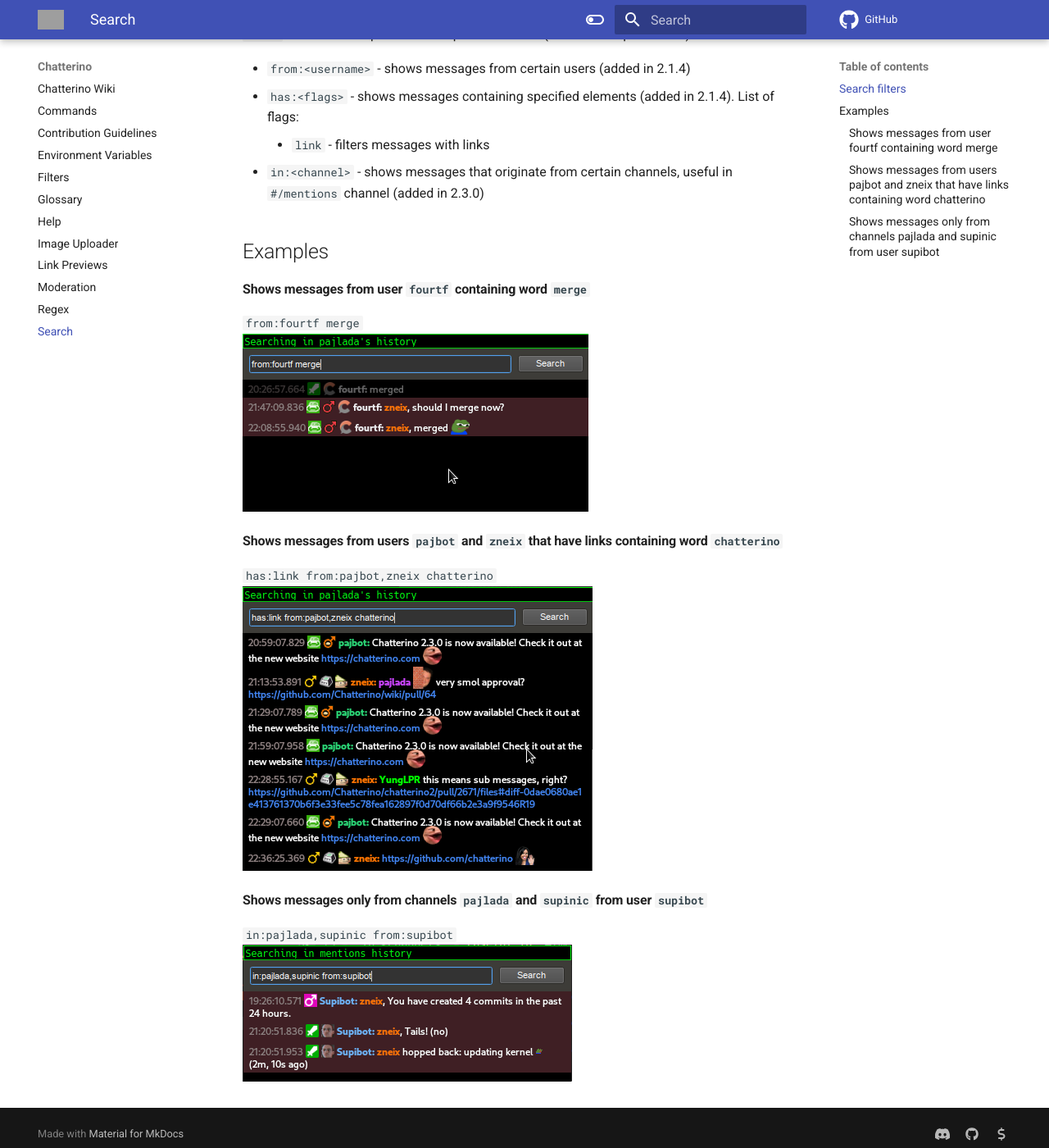
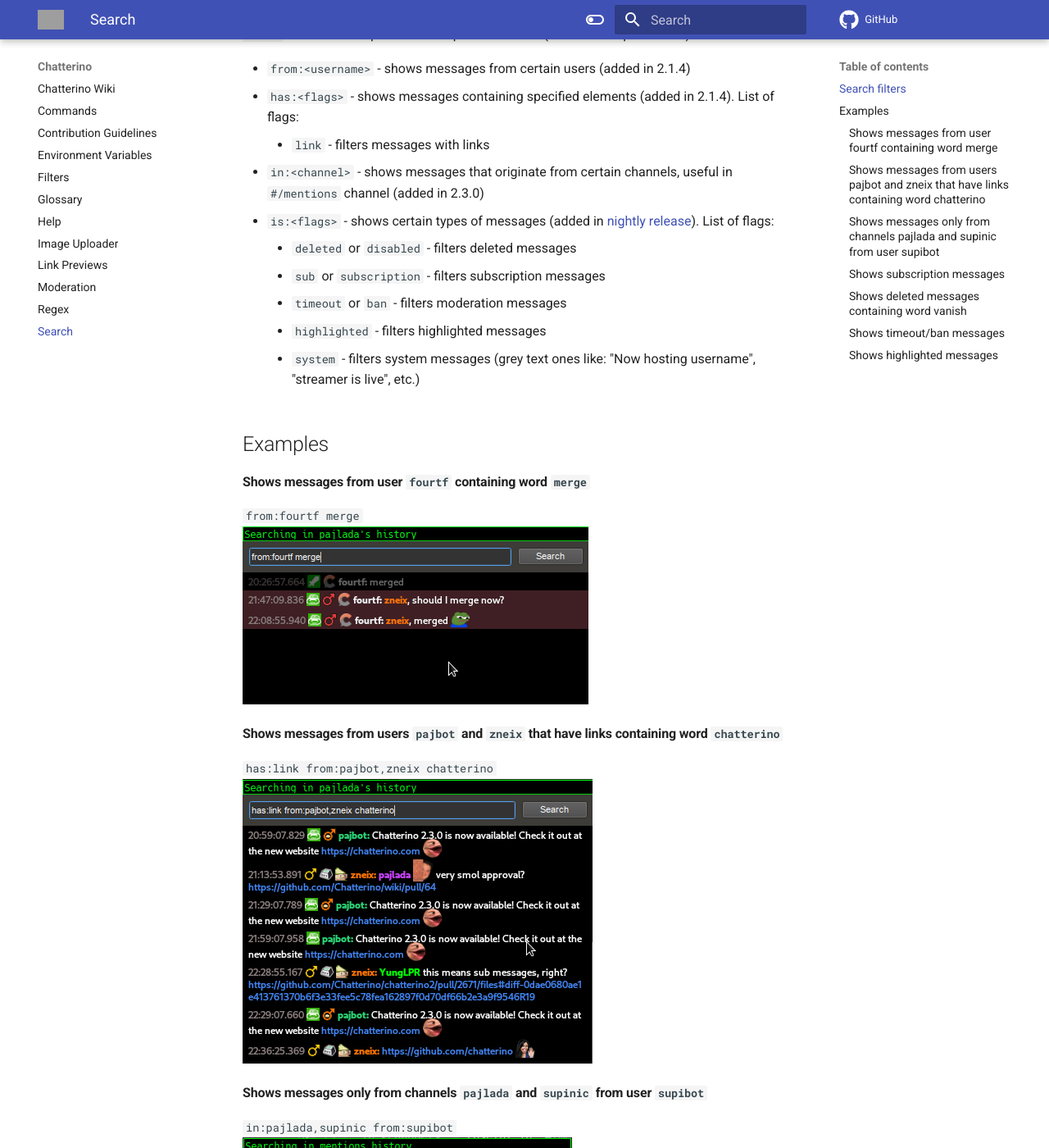
Before and after one commit to Chatterino/wiki, an MkDocs documentation site: the page built from docs/Search.md, in a window 1280 px wide and 1400 px high, scrolled down 318 px. Shown: the whole window at 82% size. Built offline with MkDocs 1.6.1 and Material for MkDocs 9.7.7, drawn with Linux system fonts in a browser that asks for light colours; comment, search, counter and statistics services are not loaded; some of the changed text lies outside the part shown; grey boxes are pictures that could not be loaded.

Commit message:
Added documentation for the `is:` search filter (#69)
Co-authored-by: pajlada <rasmus.karlsson@pajlada.com>

```diff
--- a/docs/Search.md
+++ b/docs/Search.md
@@ -11,7 +11,12 @@
 - `has:<flags>` - shows messages containing specified elements (added in 2.1.4). List of flags:
     - `link` - filters messages with links
 - `in:<channel>` - shows messages that originate from certain channels, useful in `#/mentions` channel (added in 2.3.0)
-
+- `is:<flags>` - shows certain types of messages (added in [nightly release](../Help/#what-is-nightly-and-how-to-use-install-it)). List of flags:
+    - `deleted` or `disabled` - filters deleted messages
+    - `sub` or `subscription` - filters subscription messages
+    - `timeout` or `ban` - filters moderation messages
+    - `highlighted` - filters highlighted messages
+    - `system` - filters system messages (grey text ones like: "Now hosting username", "streamer is live", etc.)
 
 ## Examples
 
@@ -26,3 +31,19 @@
 #### Shows messages only from channels `pajlada` and `supinic` from user `supibot`
 `in:pajlada,supinic from:supibot`
 ![`in:pajlada,supinic from:supibot`](images/search/example3.png)
+
+#### Shows subscription messages
+`is:sub`
+![`is:sub`](images/search/example4.png)
+
+#### Shows deleted messages containing word `vanish`
+`is:deleted vanish`
+![`is:deleted vanish`](images/search/example5.png)
+
+#### Shows timeout/ban messages
+`is:timeout`
+![`is:timeout`](images/search/example6.png)
+
+#### Shows highlighted messages
+`is:highlighted`
+![`is:highlighted`](images/search/example7.png)
```
Also changed, not shown: docs/images/search/example4.png (added), docs/images/search/example5.png (added), docs/images/search/example6.png (added), docs/images/search/example7.png (added).
